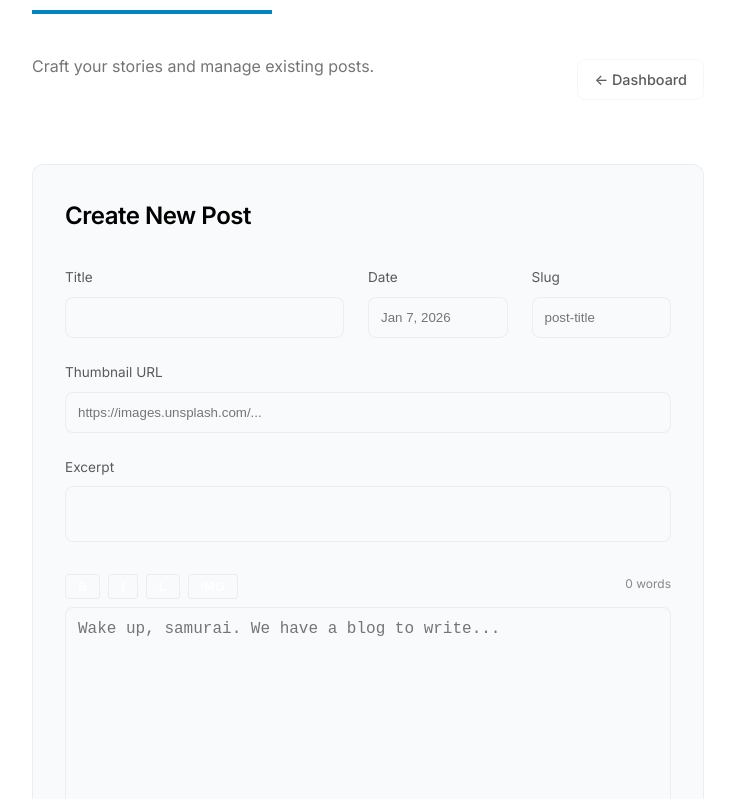
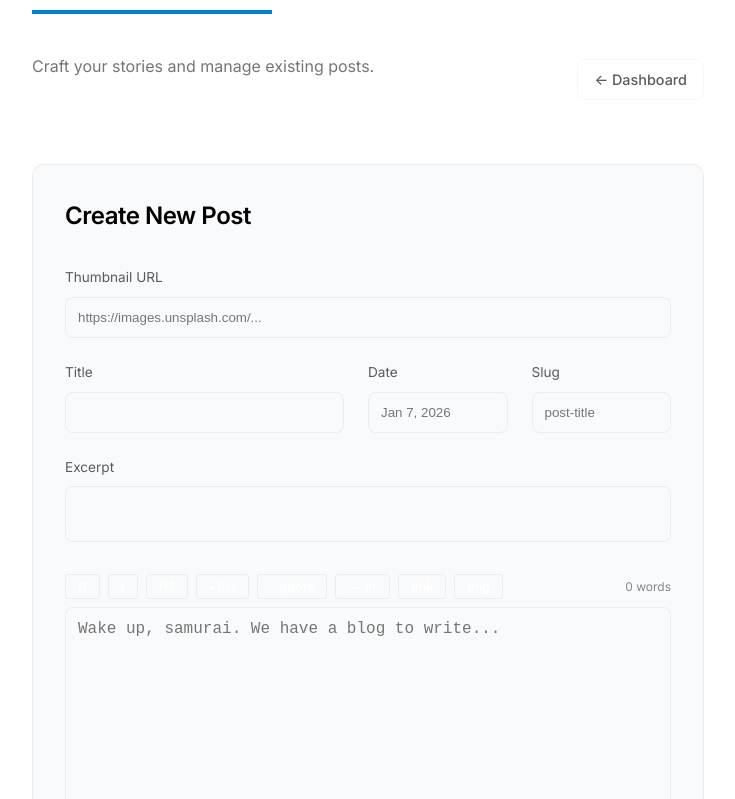
Before and after one commit to syslink-sh/SySLink, a Next.js app: page /admin/blogs in a window 1280 px wide. Shown: the part 367-1166 px from the top of the page, without its empty margins (272-1007 px from the left). Built offline with nearby package versions, Linux system fonts and the light colour scheme; no server answers; the database is empty.

Commit message:
feat: Implement markdown rendering for headers, blockquotes, lists, italics, links, and horizontal rules, and add corresponding editor buttons.

```diff
--- a/components/BlogEditor.tsx
+++ b/components/BlogEditor.tsx
@@ -36,6 +36,16 @@ export default function BlogEditor({ action }: BlogEditorProps) {
 
     return (
         <form action={action} style={{ display: 'flex', flexDirection: 'column', gap: '1.5rem' }}>
+            <div>
+                <label style={{ display: 'block', fontSize: '0.85rem', marginBottom: '0.5rem', opacity: 0.7 }}>Thumbnail URL</label>
+                <input
+                    name="thumbnail_url"
+                    type="text"
+                    placeholder="https://images.unsplash.com/..."
+                    className="admin-input"
+                />
+            </div>
+
             <div style={{ display: 'grid', gridTemplateColumns: '2fr 1fr 1fr', gap: '1.5rem' }}>
                 <div>
                     <label style={{ display: 'block', fontSize: '0.85rem', marginBottom: '0.5rem', opacity: 0.7 }}>Title</label>
@@ -69,16 +79,6 @@ export default function BlogEditor({ action }: BlogEditorProps) {
             </div>
 
             <div>
-                <label style={{ display: 'block', fontSize: '0.85rem', marginBottom: '0.5rem', opacity: 0.7 }}>Thumbnail URL</label>
-                <input
-                    name="thumbnail_url"
-                    type="text"
-                    placeholder="https://images.unsplash.com/..."
-                    className="admin-input"
-                />
-            </div>
-
-            <div>
                 <label style={{ display: 'block', fontSize: '0.85rem', marginBottom: '0.5rem', opacity: 0.7 }}>Excerpt</label>
                 <textarea
                     name="excerpt"
@@ -90,12 +90,16 @@ export default function BlogEditor({ action }: BlogEditorProps) {
             </div>
 
             <div className="writing-kit">
-                <div style={{ display: 'flex', gap: '0.5rem', marginBottom: '0.5rem' }}>
+                <div style={{ display: 'flex', flexWrap: 'wrap', gap: '0.5rem', marginBottom: '0.5rem' }}>
                     <button type="button" onClick={() => insertText('**', '**')} className="kit-btn" title="Bold">B</button>
                     <button type="button" onClick={() => insertText('_', '_')} className="kit-btn" title="Italic">I</button>
-                    <button type="button" onClick={() => insertText('[', '](url)')} className="kit-btn" title="Link">L</button>
-                    <button type="button" onClick={() => insertText('(*', '*)')} className="kit-btn" title="Image">IMG</button>
-                    <div style={{ marginLeft: 'auto', fontSize: '0.75rem', opacity: 0.5 }}>
+                    <button type="button" onClick={() => insertText('### ', '')} className="kit-btn" title="Heading 3">H3</button>
+                    <button type="button" onClick={() => insertText('- ', '')} className="kit-btn" title="Bullet List">• list</button>
+                    <button type="button" onClick={() => insertText('> ', '')} className="kit-btn" title="Quote">" quote</button>
+                    <button type="button" onClick={() => insertText('---\n', '')} className="kit-btn" title="Divider">— hr</button>
+                    <button type="button" onClick={() => insertText('[', '](url)')} className="kit-btn" title="Link">link</button>
+                    <button type="button" onClick={() => insertText('(*', '*)')} className="kit-btn" title="Image">img</button>
+                    <div style={{ marginLeft: 'auto', fontSize: '0.75rem', opacity: 0.5, alignSelf: 'center' }}>
                         {content.split(/\s+/).filter(Boolean).length} words
                     </div>
                 </div>
```
Also changed, not shown: app/blog/[slug]/page.tsx (+32 -1 lines).
